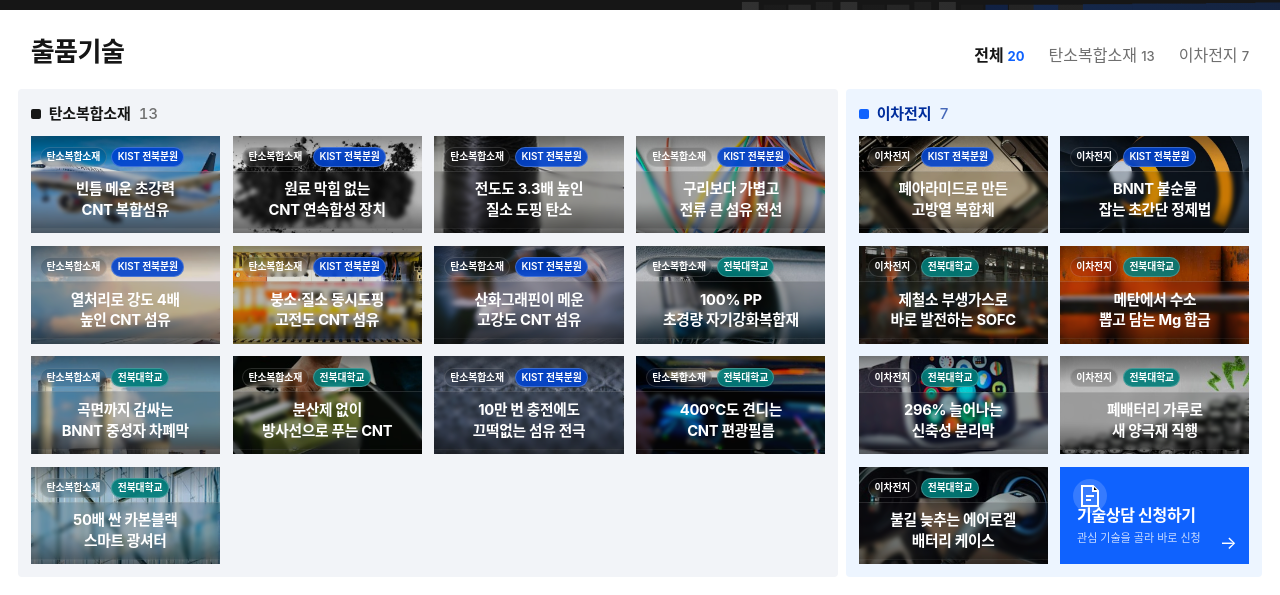
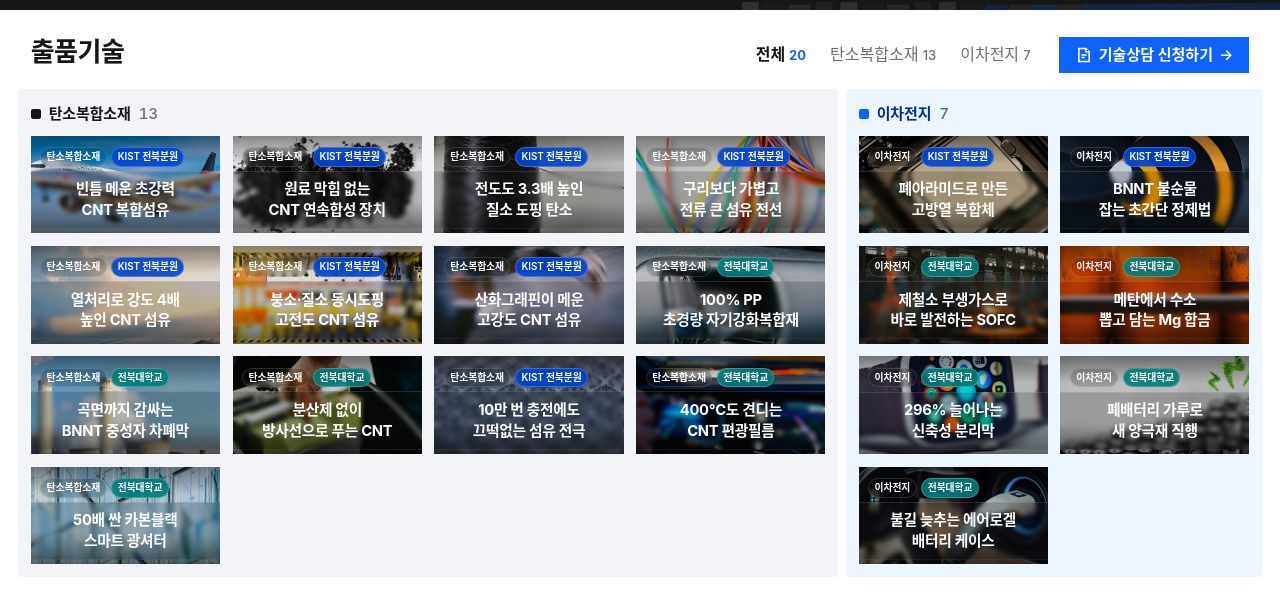
Before and after one commit to Darae-Daejeon/kist-jbnu-partnering-2026, a plain HTML site: page index.html in a window 1280 px wide. Shown: the part 205-800 px from the top of the page. Drawn offline with nearby package versions, Linux system fonts and the light colour scheme; some packages are replaced by stand-ins of ours; a script that the page names is missing; a web font is replaced by a local one.

Commit message:
기술상담 신청 버튼을 이차전지 구역 카드에서 출품기술 제목 줄의 작은 공통 버튼으로 이동
Co-Authored-By: Claude Opus 5.5 <noreply@anthropic.com>
Claude-Session: https://claude.ai/code/session_013m9DrUUeqYU32bqsqJMjE8

```diff
--- a/assets/css/style.css
+++ b/assets/css/style.css
@@ -141,6 +141,13 @@ button, input { font: inherit; color: inherit; }
 .board__head { display: flex; align-items: baseline; flex-wrap: wrap; gap: 4px 16px; }
 .board__title { font-size: clamp(1.25rem, 1rem + .8vw, 1.625rem); font-weight: 700; letter-spacing: -0.02em; }
 .filter { display: flex; flex-wrap: wrap; gap: 4px 24px; }
+.board__tools { display: flex; align-items: center; flex-wrap: wrap; gap: 8px 28px; }
+/* 기술상담 신청 버튼 (두 분야 공통, 작게) */
+.board__apply { min-height: 36px; padding: 0 16px; gap: 6px; font-size: .9375rem; }
+.board__apply-arrow { transition: transform .2s ease; }
+.board__apply:hover .board__apply-arrow { transform: translateX(3px); }
+.board__apply.is-closed { background: var(--ink-muted); }
+.board__apply.is-closed .board__apply-arrow { display: none; }
 .filter__btn {
   padding: 4px 0; background: none; border: 0; cursor: pointer;
   font-size: 1rem; font-weight: 500; color: var(--ink-subtle);
@@ -236,35 +243,6 @@ button, input { font: inherit; color: inherit; }
 /* 기관 태그 색 구분 */
 .pill--kist { background: rgba(0, 67, 206, .9); box-shadow: inset 0 0 0 1px rgba(255,255,255,.22); }   /* KIST 전북분원: 파랑 */
 .pill--jbnu { background: rgba(0, 125, 121, .9); box-shadow: inset 0 0 0 1px rgba(255,255,255,.22); }  /* 전북대학교: 청록 */
-
-/* 기술상담 신청 카드 */
-.card--apply {
-  align-items: flex-start; justify-content: flex-end;
-  gap: 4px;
-  padding: clamp(14px, 1.3vw, 24px);   /* 카드 자신의 폭 단위(cqi)는 안쪽 요소에만 쓸 수 있어 고정값 사용 */
-  background: var(--primary);
-  transition: background-color .2s ease;
-}
-.card--apply::after { display: none; }
-.card--apply:hover { background: var(--primary-hover); }
-.card--apply:active { background: var(--primary-press); }
-.card--apply__icon {
-  position: absolute; top: 8cqi; left: 8cqi;
-  display: grid; place-items: center;
-  width: 22cqi; height: 22cqi; max-width: 56px; max-height: 56px;
-  border-radius: 50%;
-  background: rgba(255, 255, 255, .16);
-}
-.card--apply__title { font-size: clamp(16px, 9cqi, 26px); font-weight: 700; line-height: 1.3; letter-spacing: -0.02em; }
-.card--apply__sub { font-size: clamp(11px, 5.6cqi, 14px); color: rgba(255, 255, 255, .78); }
-.card--apply__arrow {
-  position: absolute; right: 8cqi; bottom: 8cqi;
-  font-size: clamp(18px, 10cqi, 28px); line-height: 1;
-  transition: transform .2s ease;
-}
-.card--apply:hover .card--apply__arrow { transform: translateX(4px); }
-.apply-tile.is-closed .card--apply { background: var(--ink-muted); }
-.apply-tile.is-closed .card--apply__arrow { display: none; }
 
 /* 제목 띠: 가로로 꽉 찬 어두운 유리 (뒤 사진을 흐리게) */
 .card__band {
--- a/assets/js/main.js
+++ b/assets/js/main.js
@@ -60,18 +60,6 @@
     zoneList[z].appendChild(li);
   });
 
-  /* 기술상담 신청 카드 (카드와 같은 크기, 항상 맨 끝) */
-  var applyTile = document.createElement("li");
-  applyTile.className = "apply-tile";
-  applyTile.dataset.category = "apply";
-  applyTile.innerHTML =
-    '<button class="card card--apply" type="button" id="btnApplyAny">' +
-      '<span class="card--apply__icon" aria-hidden="true"><svg width="28" height="28" viewBox="0 0 28 28"><path d="M6 4h11l5 5v15H6z" fill="none" stroke="currentColor" stroke-width="2"/><path d="M17 4v5h5M10 14h8M10 18h5" stroke="currentColor" stroke-width="2"/></svg></span>' +
-      '<span class="card--apply__title" id="applyTileTitle">기술상담 신청하기</span>' +
-      '<span class="card--apply__sub" id="applyTileSub">관심 기술을 골라 바로 신청</span>' +
-      '<span class="card--apply__arrow" aria-hidden="true">→</span>' +
-    "</button>";
-
   var counts = { all: TECHS.length, carbon: 0, battery: 0 };
   TECHS.forEach(function (t) { counts[t.category === "battery" ? "battery" : "carbon"]++; });
   document.querySelectorAll("[data-count]").forEach(function (el) { el.textContent = counts[el.dataset.count] || 0; });
@@ -82,11 +70,10 @@
   var onePage = window.matchMedia("(min-width: 1024px) and (min-height: 620px)");
   function layoutGrid() {
     var visible = ZONES.filter(function (z) {
-      return zoneList[z].querySelectorAll("li:not([hidden]):not(.apply-tile)").length > 0;
+      return zoneList[z].querySelectorAll("li:not([hidden])").length > 0;
     });
     if (!visible.length) visible = ["carbon"];
     ZONES.forEach(function (z) { zoneEl[z].hidden = visible.indexOf(z) < 0; });
-    zoneList[visible[visible.length - 1]].appendChild(applyTile);   /* 신청 카드는 마지막 구역 맨 끝 */
 
     var n = {};
     visible.forEach(function (z) { n[z] = zoneList[z].querySelectorAll("li:not([hidden])").length; });
@@ -295,9 +282,9 @@
   grid.addEventListener("click", function (e) {
     var btn = e.target.closest(".card");
     if (!btn) return;
-    if (btn.id === "btnApplyAny") openApplyAny();
-    else openModal(TECHS[+btn.dataset.index]);
+    openModal(TECHS[+btn.dataset.index]);
   });
+  $("btnApplyAny").addEventListener("click", openApplyAny);   /* 출품기술 제목 줄의 공통 신청 버튼 */
 
   /* =======================================================
      소개자료 보기 + 확대·축소 (Panzoom 라이브러리)
@@ -621,10 +608,9 @@
     if (typeof closedModal.showModal === "function") closedModal.showModal(); else closedModal.setAttribute("open", "");
     if (modal.open && applyMode === "tech") setView("viewer");
   }
-  if (isClosed()) {   /* 마감 후 신청 카드 문구 */
-    $("applyTileTitle").textContent = "사전 신청 마감";
-    $("applyTileSub").textContent = "상담 문의 " + (SITE.contactPhone || "");
-    applyTile.classList.add("is-closed");
+  if (isClosed()) {   /* 마감 후 신청 버튼 문구 */
+    $("applyBtnLabel").textContent = "사전 신청 마감";
+    $("btnApplyAny").classList.add("is-closed");
   }
   $("btnClosedOk").addEventListener("click", function () { closedModal.close(); });
   closedModal.addEventListener("click", function (e) { if (e.target === closedModal) closedModal.close(); });
--- a/index.html
+++ b/index.html
@@ -10,7 +10,7 @@
   <meta property="og:description" content="2026. 12. 17.(목) 10:00 · 전북테크비즈센터 2층 다목적실">
   <link rel="preconnect" href="https://cdn.jsdelivr.net" crossorigin>
   <link rel="stylesheet" href="https://cdn.jsdelivr.net/gh/orioncactus/pretendard@v1.3.9/dist/web/variable/pretendardvariable-dynamic-subset.min.css">
-  <link rel="stylesheet" href="assets/css/style.css">
+  <link rel="stylesheet" href="assets/css/style.css?v=202611191">
 </head>
 <body>
 
@@ -38,10 +38,18 @@
       <div class="board__head">
         <h2 class="board__title">출품기술</h2>
       </div>
-      <div class="filter" role="tablist" aria-label="기술 분야">
-        <button class="filter__btn is-active" type="button" role="tab" aria-selected="true" data-filter="all">전체 <span data-count="all"></span></button>
-        <button class="filter__btn" type="button" role="tab" aria-selected="false" data-filter="carbon">탄소복합소재 <span data-count="carbon"></span></button>
-        <button class="filter__btn" type="button" role="tab" aria-selected="false" data-filter="battery">이차전지 <span data-count="battery"></span></button>
+      <div class="board__tools">
+        <div class="filter" role="tablist" aria-label="기술 분야">
+          <button class="filter__btn is-active" type="button" role="tab" aria-selected="true" data-filter="all">전체 <span data-count="all"></span></button>
+          <button class="filter__btn" type="button" role="tab" aria-selected="false" data-filter="carbon">탄소복합소재 <span data-count="carbon"></span></button>
+          <button class="filter__btn" type="button" role="tab" aria-selected="false" data-filter="battery">이차전지 <span data-count="battery"></span></button>
+        </div>
+        <!-- 기술상담 신청 (두 분야 공통) -->
+        <button class="btn board__apply" type="button" id="btnApplyAny">
+          <svg class="board__apply-icon" width="18" height="18" viewBox="0 0 28 28" aria-hidden="true"><path d="M6 4h11l5 5v15H6z" fill="none" stroke="currentColor" stroke-width="2.4"/><path d="M17 4v5h5M10 14h8M10 18h5" stroke="currentColor" stroke-width="2.4"/></svg>
+          <span id="applyBtnLabel">기술상담 신청하기</span>
+          <span class="board__apply-arrow" aria-hidden="true">→</span>
+        </button>
       </div>
     </div>
     <div class="zones" id="techGrid">
@@ -198,7 +206,7 @@
   <script src="https://cdn.jsdelivr.net/npm/@panzoom/panzoom@4.5.1/dist/panzoom.min.js"></script>
   <script src="https://cdn.jsdelivr.net/npm/imask@7.6.1/dist/imask.min.js"></script>
   <script src="https://cdn.jsdelivr.net/npm/validator@13.12.0/validator.min.js"></script>
-  <script src="assets/js/data.js?v=20261119"></script>
-  <script src="assets/js/main.js?v=20261119"></script>
+  <script src="assets/js/data.js?v=202611191"></script>
+  <script src="assets/js/main.js?v=202611191"></script>
 </body>
 </html>
```
